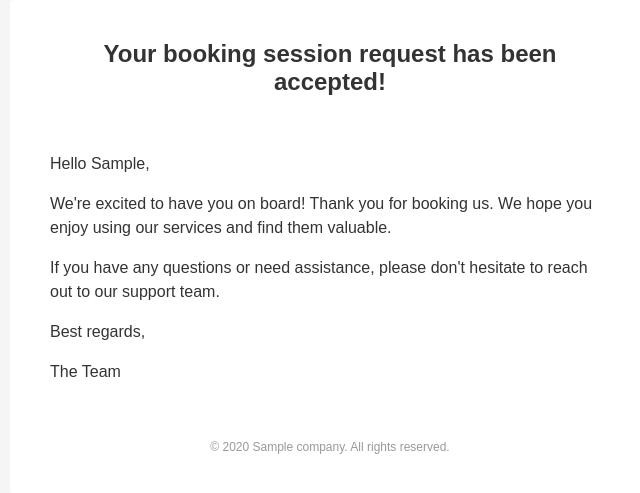
After one commit to adamspd/django-appointment, a Django app: template appointment/templates/email_sender/thank_you_email.html in a window 1280 px wide. The commit adds this page. Shown: the top 493 px of the page, without its empty margins (310-950 px from the left). Run offline with Django 3.2, Linux system fonts and the light colour scheme; the template is opened without the code that fills it: most values are stand-ins (such as "Sample title", 1, 10 or a date in 2020).

Commit message:
version 1.0.3-snapshot

```diff
--- a/appointment/settings.py
+++ b/appointment/settings.py
@@ -1,6 +1,6 @@
 from django.conf import settings
 
-APPOINTMENT_CLIENT_MODEL = getattr(settings, 'APPOINTMENT_CLIENT_MODEL')
+APPOINTMENT_CLIENT_MODEL = getattr(settings, 'APPOINTMENT_CLIENT_MODEL', 'auth.User')
 APPOINTMENT_BASE_TEMPLATE = getattr(settings, 'APPOINTMENT_BASE_TEMPLATE', 'base_templates/base.html')
 APPOINTMENT_WEBSITE_NAME = getattr(settings, 'APPOINTMENT_WEBSITE_NAME', 'Website')
 APPOINTMENT_PAYMENT_URL = getattr(settings, 'APPOINTMENT_PAYMENT_URL', None)
--- /dev/null
+++ b/appointment/templates/email_sender/thank_you_email.html
@@ -0,0 +1,82 @@
+{% load i18n %}
+<!DOCTYPE html>
+<html lang="en">
+<head>
+    <meta charset="UTF-8">
+    <meta name="viewport" content="width=device-width, initial-scale=1.0">
+    <style>
+        body {
+            font-family: Arial, sans-serif;
+            background-color: #f5f5f5;
+            margin: 0;
+            padding: 0;
+        }
+
+        .email-container {
+            max-width: 600px;
+            margin: 0 auto;
+            padding: 20px;
+            background-color: #ffffff;
+            border-radius: 4px;
+        }
+
+        .header {
+            text-align: center;
+            padding: 20px;
+        }
+
+        .header h1 {
+            font-size: 24px;
+            color: #333333;
+            margin: 0;
+        }
+
+        .content {
+            padding: 20px;
+            line-height: 1.5;
+            color: #333333;
+        }
+
+        .footer {
+            text-align: center;
+            padding: 20px;
+            font-size: 12px;
+            color: #999999;
+        }
+    </style>
+</head>
+<body>
+<div class="email-container">
+    <div class="header">
+        <h1>{% trans "Your booking session request has been accepted" %}!</h1>
+    </div>
+    <div class="content">
+        <p>{% trans "Hello" %} {{ first_name }},</p>
+        <p>
+            {% if not payment %}
+                {% blocktranslate %}
+                    We're excited to have you on board! Thank you for booking us. We hope you enjoy using our services
+                    and find them valuable.
+                {% endblocktranslate %}
+            {% else %}
+                {% blocktranslate %}
+                    We're excited to have you on board! Thank you for booking us. The next step is to pay for the
+                    booking. You have the choice to pay the whole amount or a ${{ deposit }} down deposit. If you choose
+                    the deposit, you will have to pay the rest of the amount on the day of the booking.
+                {% endblocktranslate %}
+            {% endif %}
+        </p>
+        <p>
+            {% blocktranslate %}
+                If you have any questions or need assistance, please don't hesitate to reach out to our support team.
+            {% endblocktranslate %}
+        </p>
+        <p>{% trans "Best regards" %},</p>
+        <p>{% trans "The Team" %}</p>
+    </div>
+    <div class="footer">
+        &copy; {{ current_year }} {{ company }}. {% trans "All rights reserved" %}.
+    </div>
+</div>
+</body>
+</html>
```
Also changed, not shown: appointment/models.py (+17 -0 lines), appointment/templates/appointment/appointment_client_information.html (+13 -1 lines), appointment/views.py (+16 -0 lines), email_sender/email_sender.py (added, +39 -0 lines), README.md, email_sender/__init__.py (added), 1 other file.
